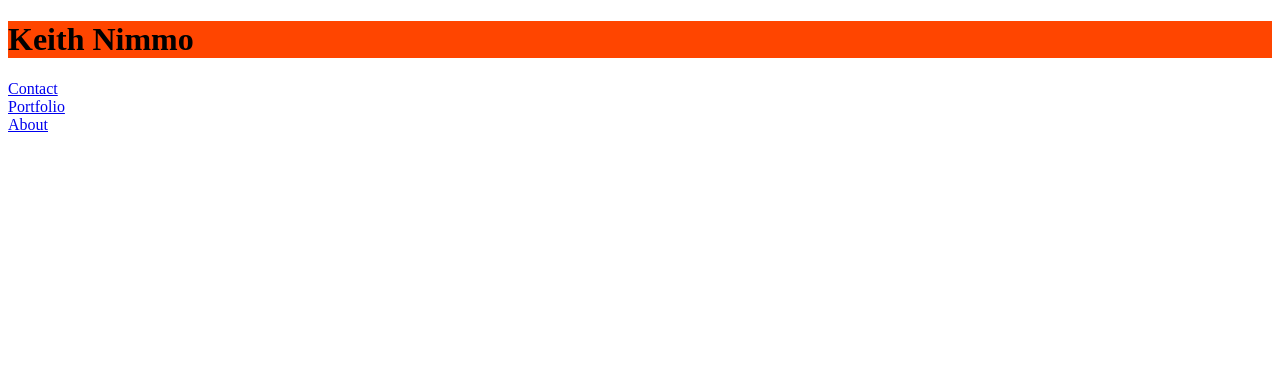
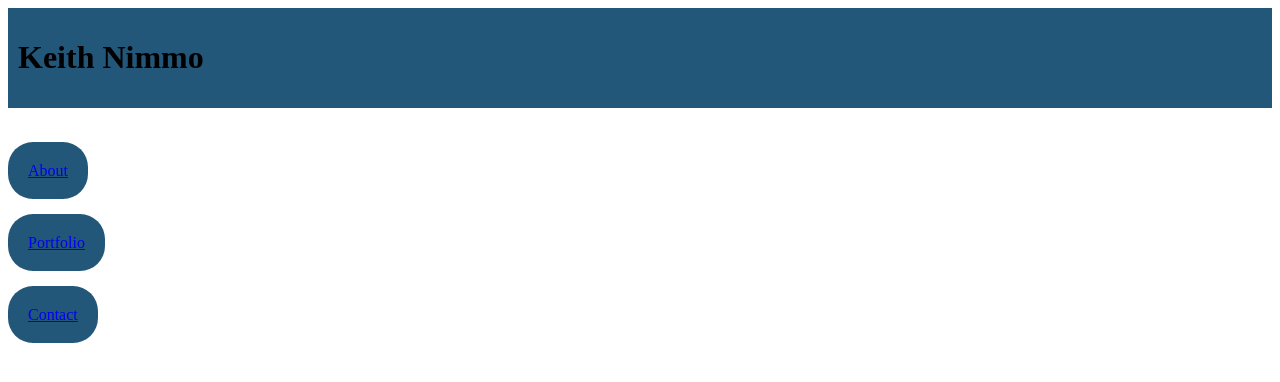
Before and after one commit to KeithorKeith/portfolio-website, a Gatsby site: page / in a window 1280 px wide. Built offline with nearby package versions, Linux system fonts and the light colour scheme; Gatsby itself is replaced by a stand-in of ours.

Commit message:
Styling the home page.

```diff
--- a/src/components/layout.css
+++ b/src/components/layout.css
@@ -1,3 +1,34 @@
 .header {
-    background: orangered;
+    padding: 10px;
+    background: #22577a;
 }
+
+.contact-link {
+    background: #22577a;
+    text-align: center;
+    border-radius: 25px;
+    padding: 20px;
+}
+
+.portfolio-link {
+    background: #22577a;
+    text-align: center;
+    border-radius: 25px;
+    padding: 20px;
+}
+
+.about-link {
+    background: #22577a;
+    text-align: center;
+    border-radius: 25px;
+    padding: 20px;
+}
+
+
+.headers {
+    padding: 60px;
+    text-align: center;
+    background: #1abc9c;
+    color: white;
+    font-size: 30px;
+}
--- a/src/pages/index.js
+++ b/src/pages/index.js
@@ -1,6 +1,5 @@
 import React from "react"
 import { Link } from "gatsby"
-import Header from "../components/header"
 import Layout from "../components/layout"
 
 
@@ -8,16 +7,25 @@ export default function Home() {
   return (
     <div>
       <div className="header">
-        <Header headerText="Keith Nimmo" />
+        <h1>Keith Nimmo</h1>
       </div>
-      <div className="contact-link">
-        <Link to="contact/">Contact</Link>
+      <br></br>
+      <br></br>
+      <br></br>
+      <div>
+        <Link className="about-link" to="about/">About</Link>
       </div>
-      <div classname="portfolio-link">
-        <Link to="portfolio/">Portfolio</Link>
+      <br></br>
+      <br></br>
+      <br></br>
+      <div>
+        <Link className="portfolio-link" to="portfolio/">Portfolio</Link>
       </div>
-      <div className="about-link">
-        <Link to="about/">About</Link>
+      <br></br>
+      <br></br>
+      <br></br>
+      <div>
+        <Link className="contact-link" to="contact/">Contact</Link>
       </div>
     </div>
   );
```
